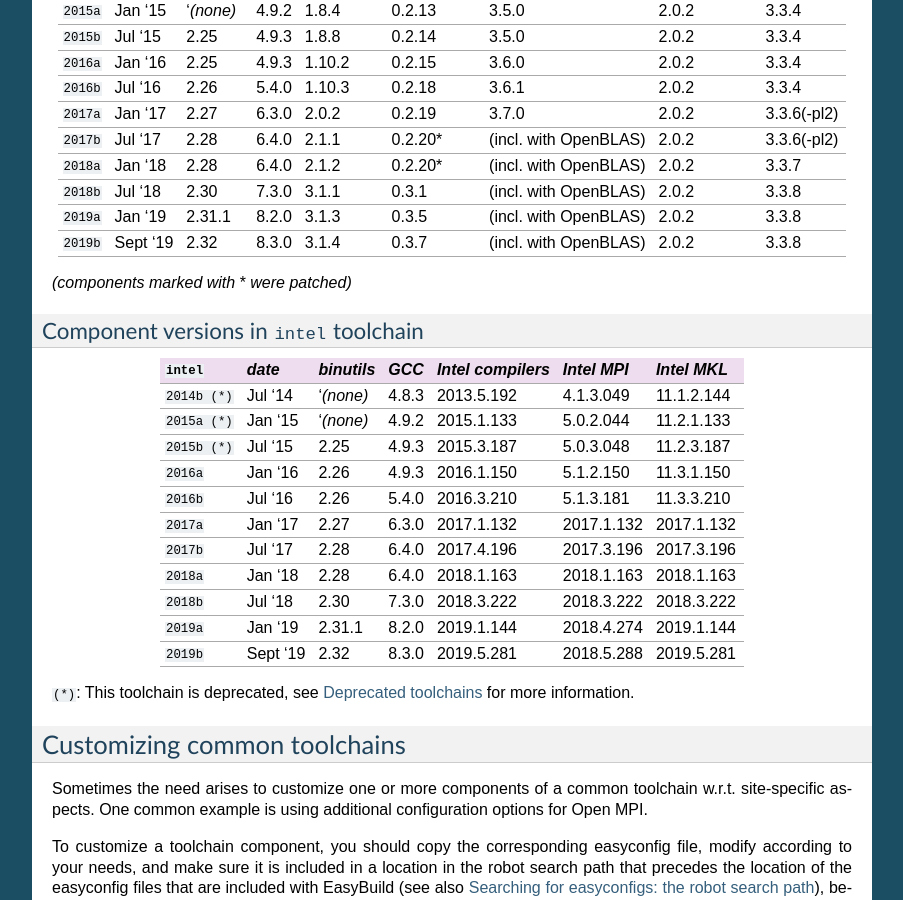
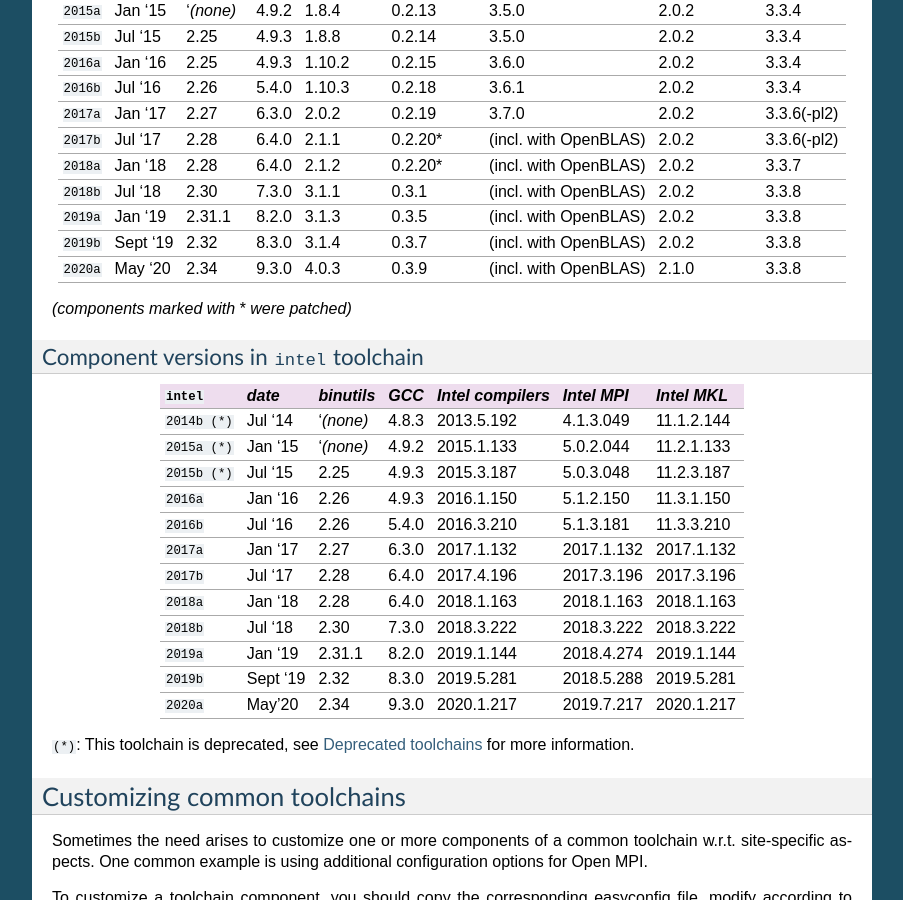
Before and after one commit to easybuilders/easybuild, a Sphinx documentation site: the page built from docs/Common-toolchains.rst, in a window 1280 px wide and 900 px high, scrolled down 2514 px. Shown: the whole window, without its empty margins (198-1101 px from the left). Built offline with Sphinx 7.4.7, drawn with Linux system fonts in a browser that asks for light colours; pages that are not in the unit, such as notebooks, are missing from menus.

Commit message:
add definitions for foss/2020a + intel/2020a common toolchains to docs

```diff
--- a/docs/Common-toolchains.rst
+++ b/docs/Common-toolchains.rst
@@ -174,6 +174,8 @@
 +----------------+-------------+------------+-----------+------------+------------+-----------------------+--------------+-------------+
 | ``2019b``      | Sept '19    | 2.32       | 8.3.0     | 3.1.4      | 0.3.7      | (incl. with OpenBLAS) | 2.0.2        | 3.3.8       |
 +----------------+-------------+------------+-----------+------------+------------+-----------------------+--------------+-------------+
+| ``2020a``      | May '20     | 2.34       | 9.3.0     | 4.0.3      | 0.3.9      | (incl. with OpenBLAS) | 2.1.0        | 3.3.8       |
++----------------+-------------+------------+-----------+------------+------------+-----------------------+--------------+-------------+
 
 *(components marked with* * *were patched)*
 
@@ -208,6 +210,8 @@
 +----------------+-------------+-------------+-----------+--------------------+-------------+--------------+
 | ``2019b``      | Sept '19    | 2.32        | 8.3.0     | 2019.5.281         | 2018.5.288  | 2019.5.281   |
 +----------------+-------------+-------------+-----------+--------------------+-------------+--------------+
+| ``2020a``      | May'20      | 2.34        | 9.3.0     | 2020.1.217         | 2019.7.217  | 2020.1.217   |
++----------------+-------------+-------------+-----------+--------------------+-------------+--------------+
 
 ``(*)``: This toolchain is deprecated, see :ref:`deprecated_easyconfigs_toolchains` for more information.
 
```
